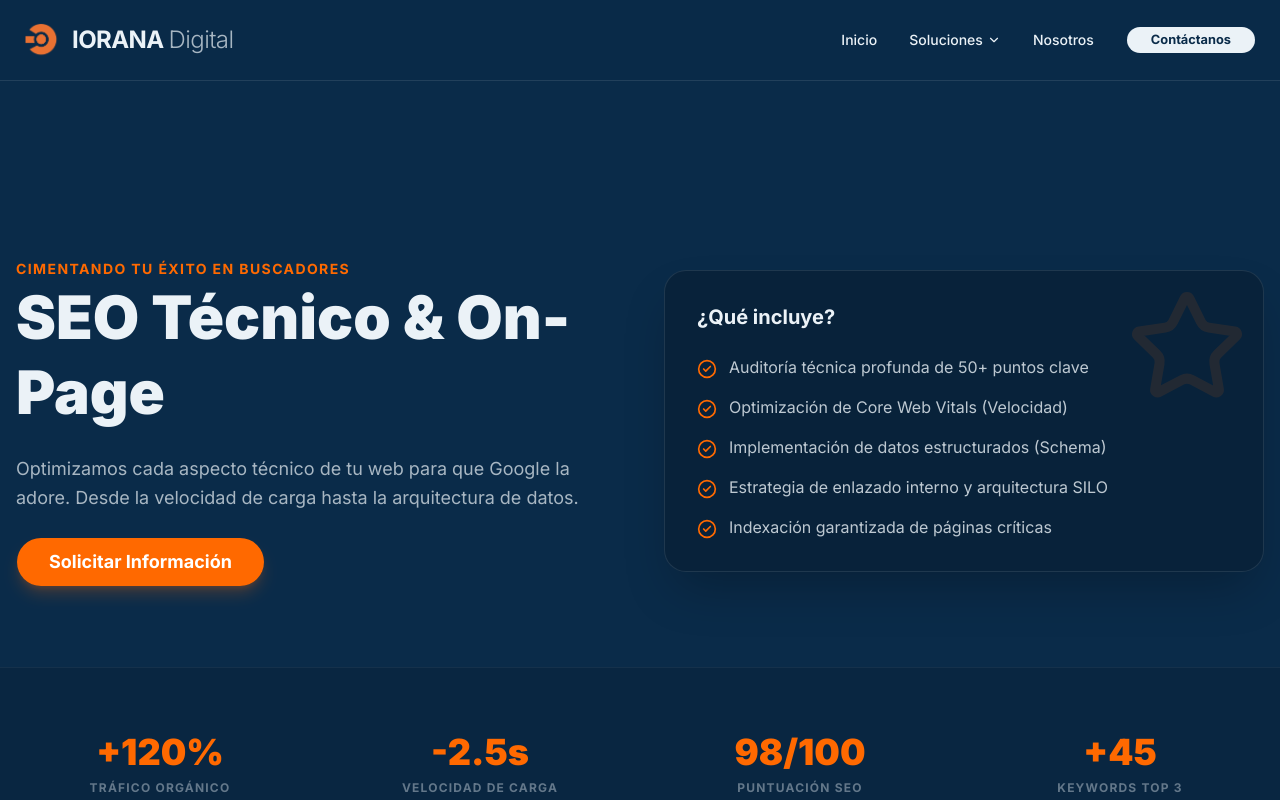
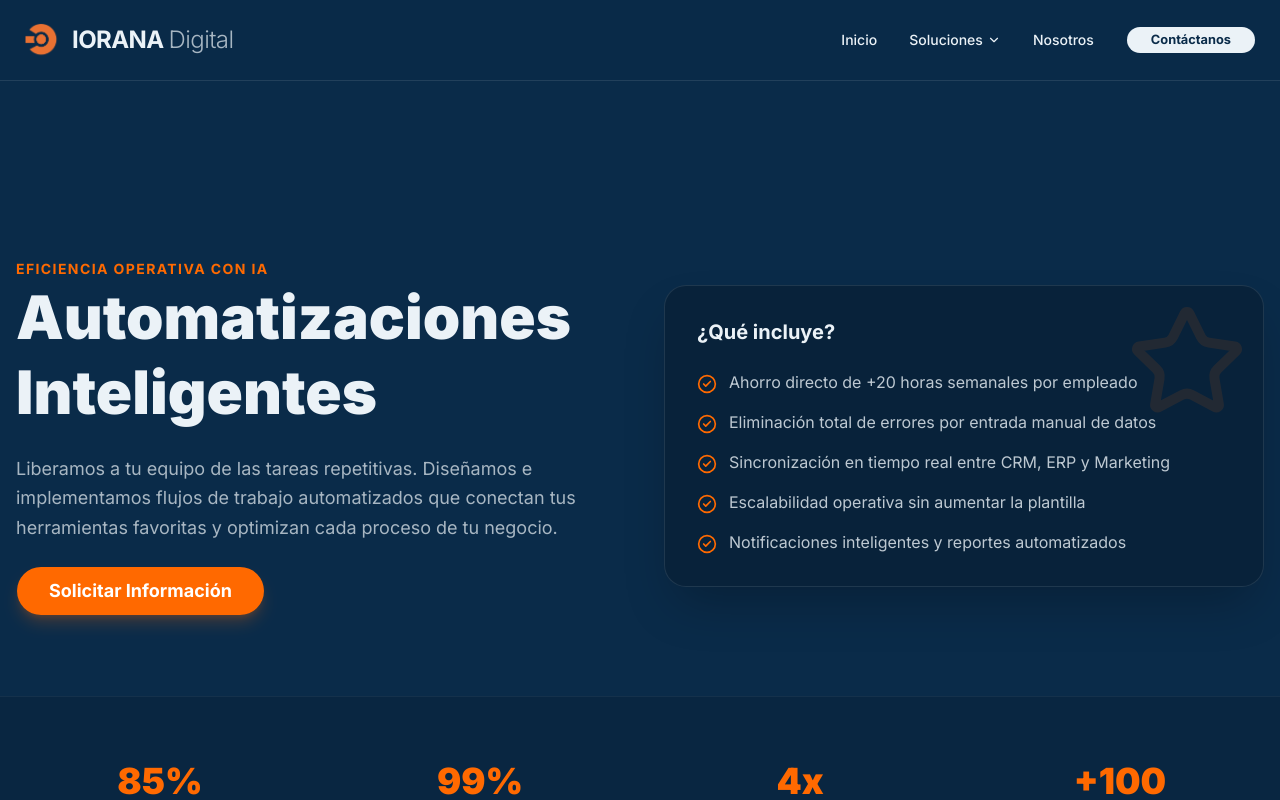
Before and after one commit to ioranadigital/iorana-next, a Next.js app: page /servicios/automatizaciones in a window 1280 px wide. Shown: the top 800 px of the page. Built offline with nearby package versions, Linux system fonts and the light colour scheme.

Commit message:
Update page.tsx

```diff
--- a/app/servicios/automatizaciones/page.tsx
+++ b/app/servicios/automatizaciones/page.tsx
@@ -1,12 +1,11 @@
 import { Metadata } from "next";
-// Cambia "SeoTecnico" por el nombre del componente de la vista
-import SeoTecnico from "@/views/servicios/SeoTecnico";
+import Automatizaciones from "@/views/servicios/Automatizaciones";
 
 export const metadata: Metadata = {
-  title: "SEO Técnico & On-Page | IORANA Digital",
-  description: "Optimizamos la estructura de tu web para maximizar la visibilidad en buscadores.",
+  title: "Automatización de Procesos y CRM | Eficiencia Digital | IORANA",
+  description: "Ahorra tiempo y dinero automatizando tus flujos de trabajo, captación de leads y gestión de clientes.",
 };
 
 export default function Page() {
-  return <SeoTecnico />;
+  return <Automatizaciones />;
 }
```
